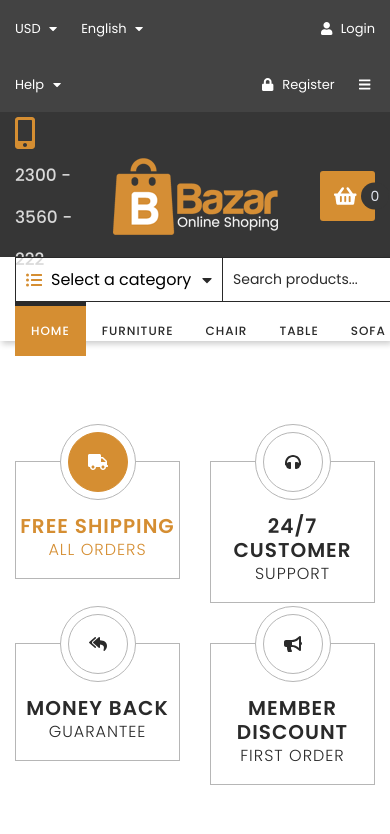
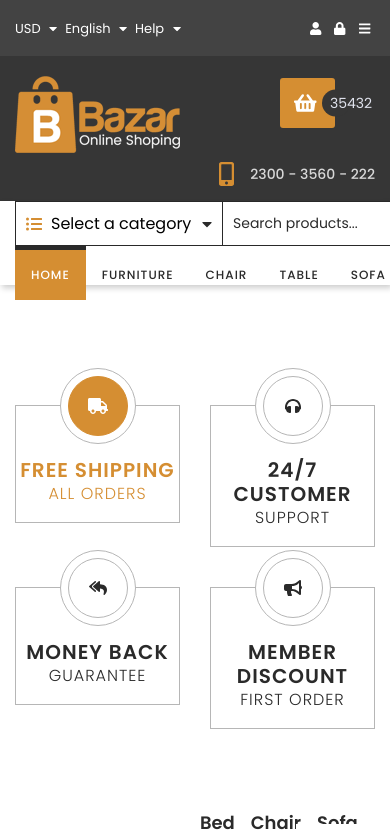
Before and after one commit to matwjablonski/wdp-2402-01, a React (Create React App) app: page / in a window 390 px wide. Shown: the top 834 px of the page. Built offline with nearby package versions, Linux system fonts and the light colour scheme.

Commit message:
[task-15] Fix topbar and banner

```diff
--- a/src/components/layout/CompanyClaim/CompanyClaim.js
+++ b/src/components/layout/CompanyClaim/CompanyClaim.js
@@ -9,24 +9,26 @@ import { faMobileAlt, faShoppingBasket } from '@fortawesome/free-solid-svg-icons
 const CompanyClaim = () => (
   <div className={styles.root}>
     <div className='container'>
-      <div className='row align-items-center'>
-        <div className={`col text-left ${styles.phoneNumber}`}>
+      <div className='row align-items-top align-items-md-center flex-wrap flex-row-reverse flex-md-row'>
+        <div className={`col-12 col-md-4 text-left ${styles.phoneNumber}`}>
           <p>
             <FontAwesomeIcon className={styles.icon} icon={faMobileAlt} /> 2300 - 3560 -
             222
           </p>
         </div>
-        <div className='col text-center'>
+        <div className={`col-6 col-md-4 row-2 text-center ${styles.logo}`}>
           <a href='#'>
             <img src='/images/logo.png' alt='Bazar' />
           </a>
         </div>
-        <div className={`col text-right ${styles.cart}`}>
+        <div className={`col-6 col-md-4 text-right ${styles.cart}`}>
           <a href='#' className={styles.cartBox}>
             <div className={styles.cartIcon}>
               <FontAwesomeIcon className={styles.icon} icon={faShoppingBasket} />
+              <div className={styles.cartCounter}>
+                <p>35432</p>
+              </div>
             </div>
-            <div className={styles.cartCounter}>0</div>
           </a>
         </div>
       </div>
--- a/src/components/layout/CompanyClaim/CompanyClaim.module.scss
+++ b/src/components/layout/CompanyClaim/CompanyClaim.module.scss
@@ -40,6 +40,7 @@
         align-items: center;
         justify-content: center;
         font-size: 20px;
+        margin-right: 40px;
 
         .icon {
           margin-right: 5px;
@@ -52,14 +53,19 @@
         border-radius: 14px;
         background-color: $header-bg;
         display: flex;
-        align-items: center;
-        justify-content: center;
+        justify-content: left;
         font-size: 14px;
         color: rgb(224, 227, 237);
         position: absolute;
         top: 50%;
-        right: 0;
-        transform: translate(50%, -50%);
+        left: 0;
+        transform: translate(42px, -50%);
+        padding: 0 4px;
+
+        p {
+          text-align: center;
+          margin: 3px 4px 0 4px;
+        }
       }
 
       &:hover {
@@ -70,3 +76,32 @@
     }
   }
 }
+
+@media screen and (max-width: 992px) {
+  .phoneNumber {
+    .icon {
+      font-size: 24px !important;
+    }
+    p {
+      font-size: 14px !important;
+    }
+  }
+}
+
+@media screen and (max-width: 768px) {
+  .logo {
+    order: 2;
+    margin-top: 20px;
+  }
+  .cart {
+    order: 1;
+    margin-top: 22px;
+  }
+  .phoneNumber {
+    order: 3;
+    margin-bottom: 7px;
+    p {
+      text-align: right;
+    }
+  }
+}
--- a/src/components/layout/TopBar/TopBar.js
+++ b/src/components/layout/TopBar/TopBar.js
@@ -9,8 +9,8 @@ import styles from './TopBar.module.scss';
 const TopBar = () => (
   <div className={styles.root}>
     <div className='container'>
-      <div className='row'>
-        <div className={`col text-left ${styles.topOptions}`}>
+      <div className={`row ${styles.topOptionsRow}`}>
+        <div className={`col-7 col-sm-6 text-left ${styles.topOptions}`}>
           <ul>
             <li>
               <a href='#'>
@@ -29,16 +29,18 @@ const TopBar = () => (
             </li>
           </ul>
         </div>
-        <div className={`col text-right ${styles.topMenu}`}>
+        <div className={`col-5 col-sm-6 text-right ${styles.topMenu}`}>
           <ul>
             <li>
               <a href='#'>
-                <FontAwesomeIcon className={styles.icon} icon={faUser} /> Login
+                <FontAwesomeIcon className={styles.icon} icon={faUser} />{' '}
+                <span className={styles.topLink}>Login</span>
               </a>
             </li>
             <li>
               <a href='#'>
-                <FontAwesomeIcon className={styles.icon} icon={faLock} /> Register
+                <FontAwesomeIcon className={styles.icon} icon={faLock} />{' '}
+                <span className={styles.topLink}>Register</span>
               </a>
             </li>
             <li>
--- a/src/components/layout/TopBar/TopBar.module.scss
+++ b/src/components/layout/TopBar/TopBar.module.scss
@@ -40,3 +40,21 @@
     }
   }
 }
+
+@media screen and (max-width: 576px) {
+  .topLink {
+    display: none;
+  }
+  .topMenu ul li {
+    margin-left: 8px!important;
+    margin-right: 0!important;
+  }
+  .topOptions ul li {
+    margin-right: 8px!important;
+    margin-left: 0!important;
+  }
+}
+@media screen and (max-width: 375px) {
+  .topMenu ul li { line-height: 30px;}
+  .topOptions ul li { line-height: 30px; display: block}
+}
```
Also changed, not shown: 2 other files (tests, documents, lock files or other folders).
